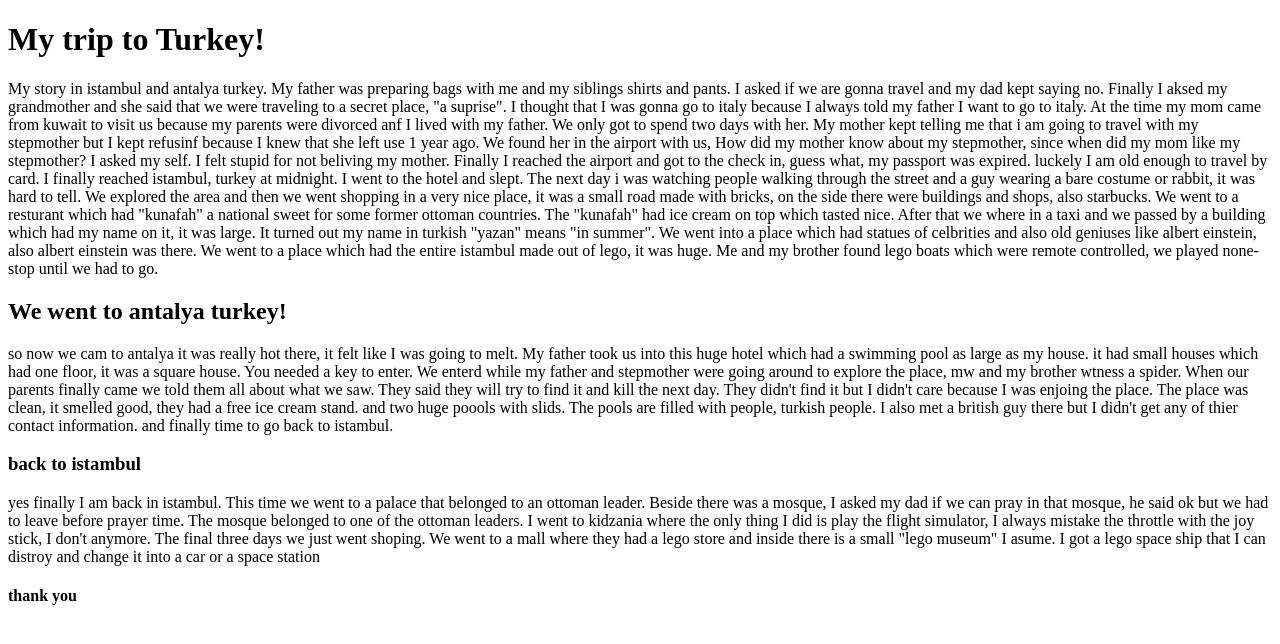
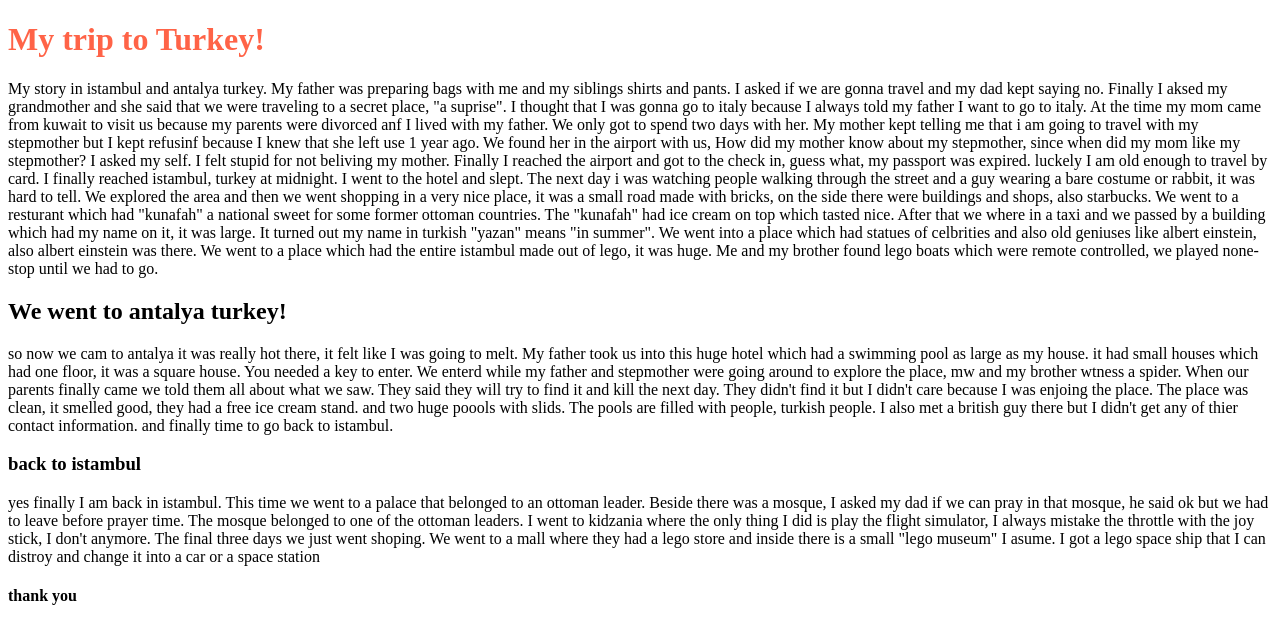
Before and after one commit to yazanthepotato/yazanthepotato.github.io, a plain HTML site: page index.html in a window 1280 px wide. Drawn offline with Linux system fonts and the light colour scheme.

Commit message:
Update index.html

```diff
--- a/index.html
+++ b/index.html
@@ -3,7 +3,7 @@
 
 <body>
 
-<h1> My trip to Turkey!</h1>
+<h1 style="color:Tomato;"> My trip to Turkey!</h1>
 
 <p>   My story in istambul and antalya turkey. My father was preparing bags with me and my siblings shirts and pants.
 I asked if we are gonna travel and my dad kept saying no. Finally I aksed my grandmother and she said that we were traveling to a secret place, "a suprise".
```
